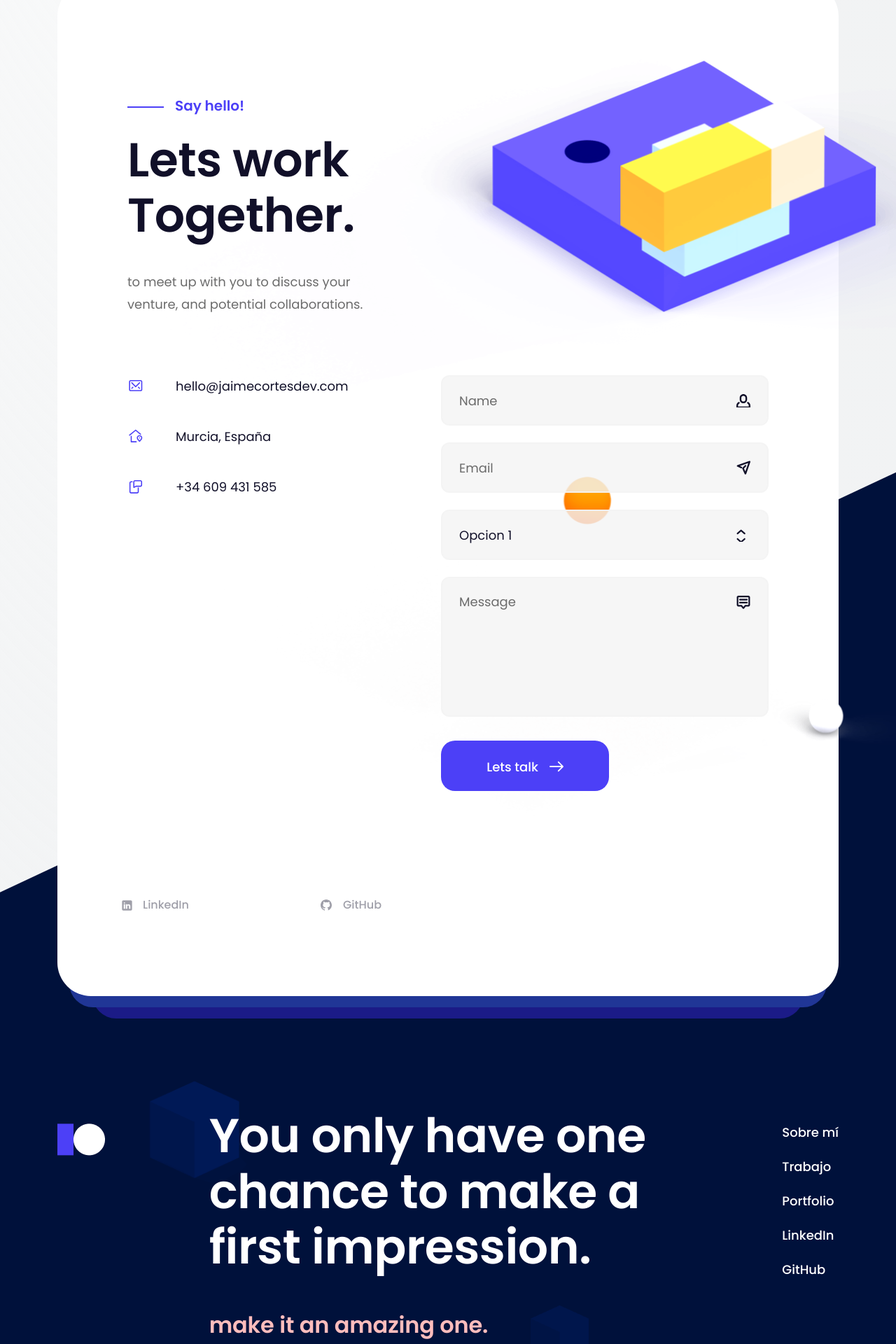
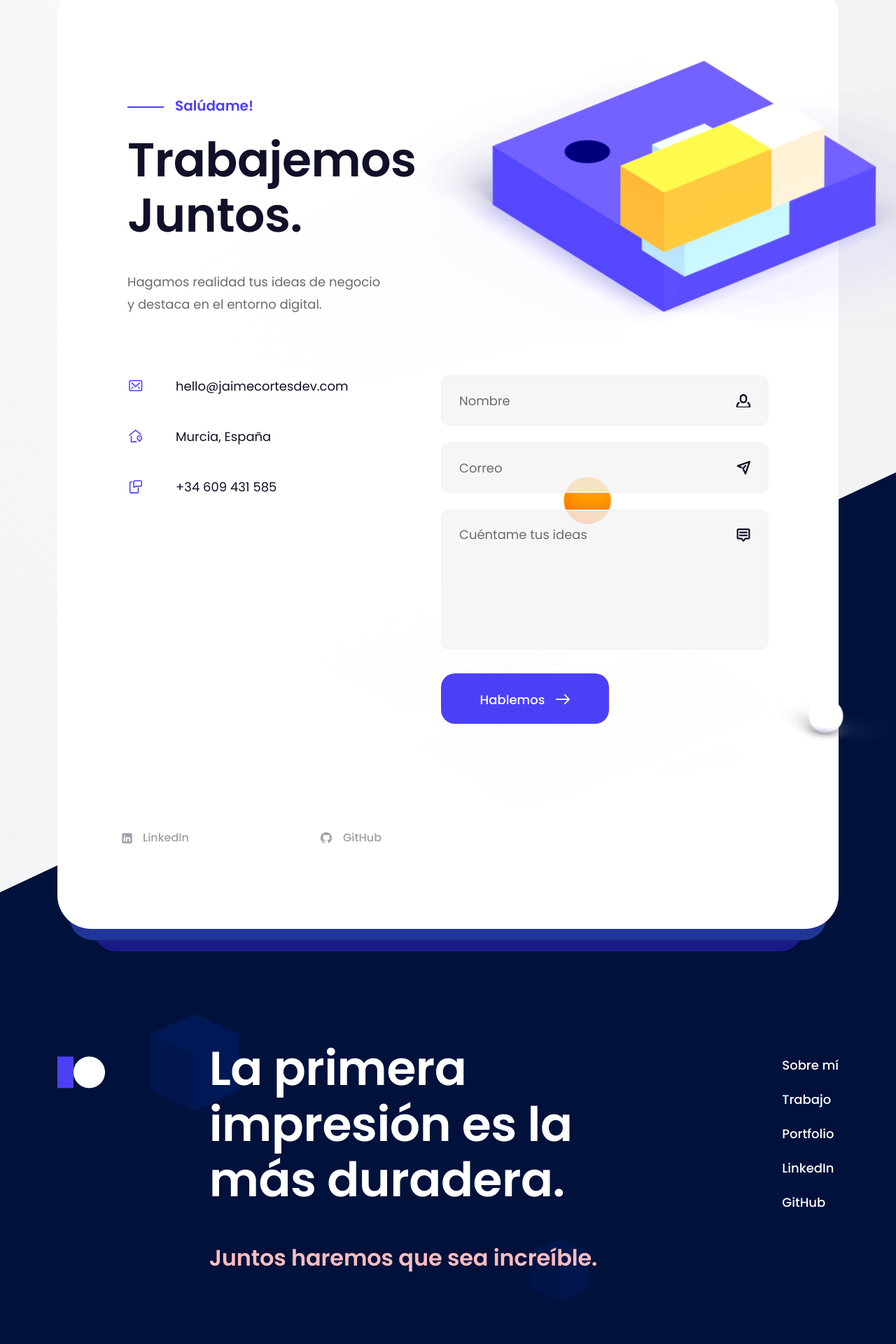
Before and after one commit to Jaumet91/new-portfolio, a React (Vite) app: page / in a window 1280 px wide. Shown: the part 3220-5140 px from the top of the page at 70% size. Built offline with nearby package versions, Linux system fonts and the light colour scheme.

Commit message:
Finish footer section

```diff
--- a/app.css
+++ b/app.css
@@ -3335,5 +3335,10 @@ body:not(.touch-device) .owl-item:hover .details__preview {
 .footer__preview .footer__pic {
   width: 100%;
 }
+@media only screen and (max-width: 639px) {
+  .footer__preview .footer__pic {
+    display: none;
+  }
+}
 
 /*# sourceMappingURL=app.css.map */
--- a/src/components/Contacts/Contacts.jsx
+++ b/src/components/Contacts/Contacts.jsx
@@ -4,7 +4,7 @@ import {
   Phone,
   Send,
   Profile,
-  Arrows,
+  // Arrows,
   Message,
   ArrowRight,
   LinkedIn,
@@ -19,17 +19,17 @@ export const Contacts = () => {
         <div className='contacts__container'>
           <div className='contacts__wrap'>
             <div className='contacts__stage stage' data-aos='animation-scale-y'>
-              Say hello!
+              Salúdame!
             </div>
             <h1 className='contacts__title h1' data-aos='animation-scale-y'>
-              Lets work <br /> Together.
+              Trabajemos <br /> Juntos.
             </h1>
             <div
               className='contacts__info'
               data-aos='animation-scale-y'
               data-aos-delay='400'>
-              to meet up with you to discuss your venture, and potential
-              collaborations.
+              Hagamos realidad tus ideas de negocio y destaca en el entorno
+              digital.
             </div>
           </div>
           <div className='contacts__row'>
@@ -65,7 +65,7 @@ export const Contacts = () => {
                     className='field__input'
                     type='text'
                     name='name'
-                    placeholder='Name'
+                    placeholder='Nombre'
                   />
                   <div className='field__icon'>
                     <Profile className='icon' height={'20'} width={'20'} />
@@ -78,14 +78,14 @@ export const Contacts = () => {
                     className='field__input'
                     type='email'
                     name='email'
-                    placeholder='Email'
+                    placeholder='Correo'
                   />
                   <div className='field__icon'>
                     <Send className='icon' height={'20'} width={'20'} />
                   </div>
                 </div>
               </div>
-              <div className='contacts__field field'>
+              {/* <div className='contacts__field field'>
                 <div className='field__wrap'>
                   <select className='field__select' name='question'>
                     <option>Opcion 1</option>
@@ -95,13 +95,13 @@ export const Contacts = () => {
                     <Arrows className='icon' height={'20'} width={'20'} />
                   </div>
                 </div>
-              </div>
+              </div> */}
               <div className='contacts__field field'>
                 <div className='field__wrap'>
                   <textarea
                     className='field__textarea'
                     name='message'
-                    placeholder='Message'
+                    placeholder='Cuéntame tus ideas'
                   />
                   <div className='field__icon'>
                     <Message className='icon' height={'20'} width={'20'} />
@@ -110,7 +110,7 @@ export const Contacts = () => {
               </div>
               <div className='contacts__btn'>
                 <button className='btn btn_purple'>
-                  <span className='btn__text'>Lets talk</span>
+                  <span className='btn__text'>Hablemos</span>
                   <ArrowRight className='icon' height={'20'} width={'20'} />
                 </button>
               </div>
--- a/src/components/Footer/Footer.jsx
+++ b/src/components/Footer/Footer.jsx
@@ -17,16 +17,18 @@ export const Footer = () => {
           </Link>
           <div className='footer__wrap'>
             <h1 className='footer__title h1'>
-              You only have one chance to make a first impression.
+              La primera impresión es la más duradera.
             </h1>
-            <h2 className='footer__info h4'>make it an amazing one.</h2>
+            <h2 className='footer__info h4'>
+              Juntos haremos que sea increíble.
+            </h2>
           </div>
           <div className='footer__menu'>
             <Link
               className='footer__link'
               to='details'
               smooth={true}
-              offset={50}
+              offset={0}
               duration={1000}>
               Sobre mí
             </Link>
@@ -34,7 +36,7 @@ export const Footer = () => {
               className='footer__link'
               to='work'
               smooth={true}
-              offset={50}
+              offset={0}
               duration={1000}>
               Trabajo
             </Link>
@@ -42,7 +44,7 @@ export const Footer = () => {
               className='footer__link'
               to='portfolio'
               smooth={true}
-              offset={50}
+              offset={0}
               duration={1000}>
               Portfolio
             </Link>
--- a/src/sass/layout/_footer.sass
+++ b/src/sass/layout/_footer.sass
@@ -159,3 +159,5 @@
         width: 150px
   &__preview &__pic
     width: 100%
+    +a
+      display: none
```
Also changed, not shown: 1 other file (tests, documents, lock files or other folders).
